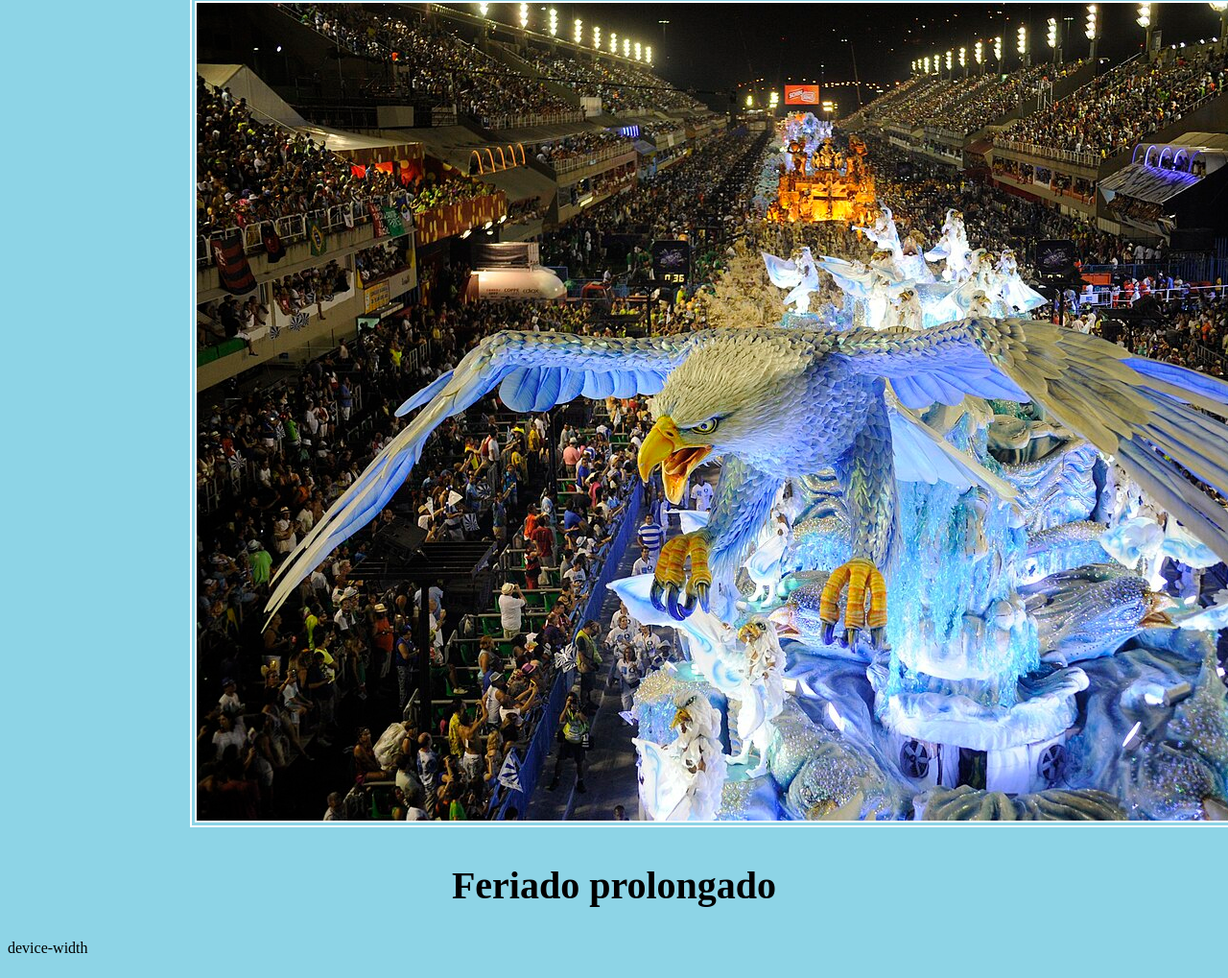
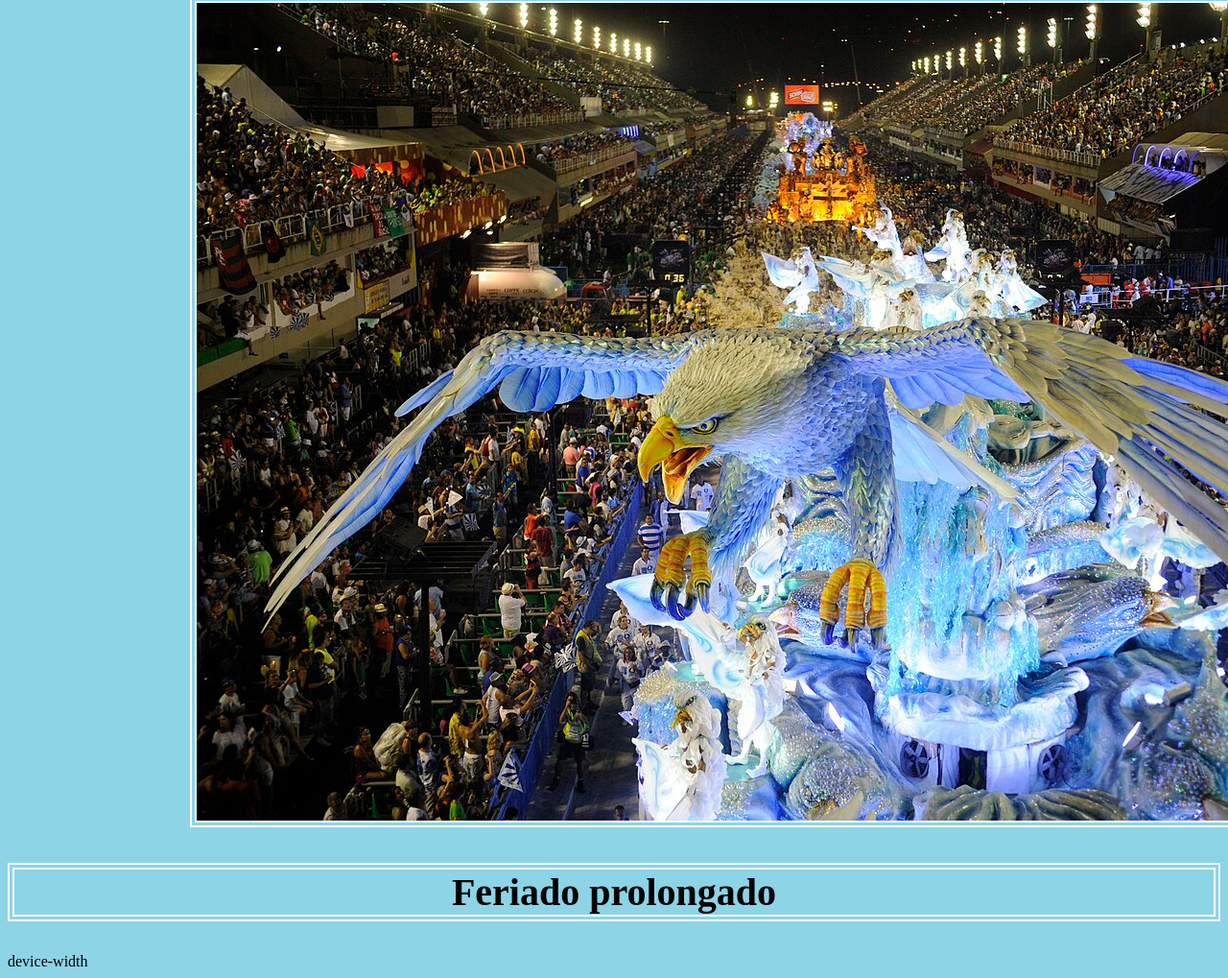
Before and after one commit to mariacalizotti-0702/trab.1, a plain HTML site: page index.html in a window 1280 px wide. Shown: the part 164-1183 px from the top of the page at 96% size. Drawn offline with Linux system fonts and the light colour scheme.

Commit message:
Update style.css

```diff
--- a/style.css
+++ b/style.css
@@ -16,6 +16,9 @@ border-style: double;
 }
 
 h2{
-    text-align: center;
+     text-align: center;
     font-size: 250%;
+    border-color: rgb(253, 253, 253);
+    border-width: 7px;
+    border-style: double;
 }
```
